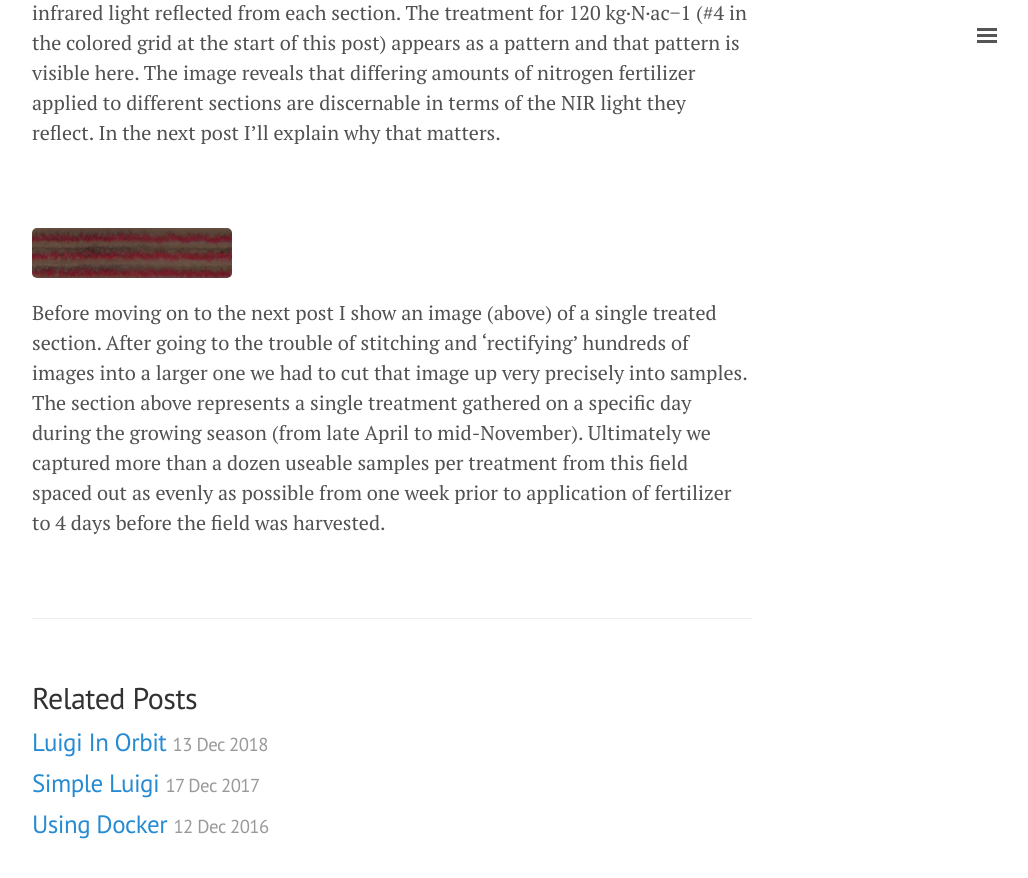
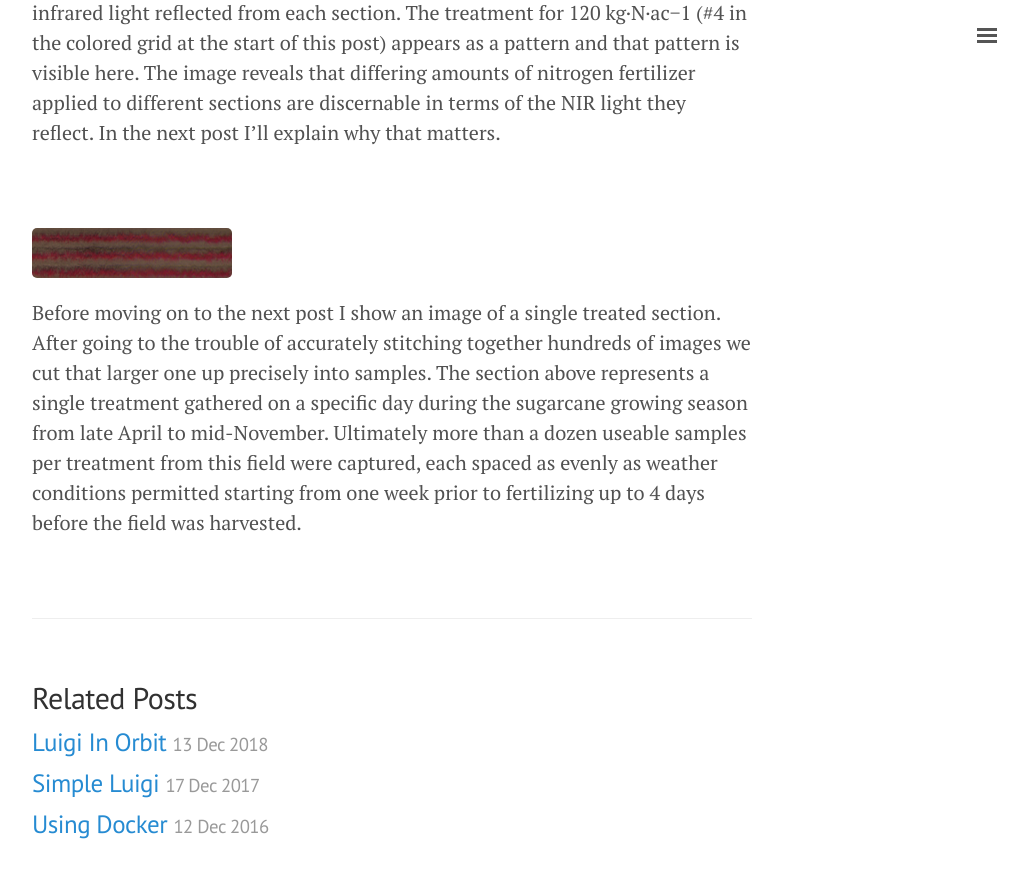
Before and after one commit to geraldmc/geraldmc.github.io, a Jekyll site: the page built from _posts/2019-02-23-predicting-yield-1.md, in a window 1280 px wide and 900 px high, scrolled down 4823 px. Shown: the top 878 px of the window, without its empty margins (248-1276 px from the left). Built offline with Jekyll 4.4.1, drawn with Linux system fonts in a browser that asks for light colours.

```diff
--- a/_posts/2019-02-23-predicting-yield-1.md
+++ b/_posts/2019-02-23-predicting-yield-1.md
@@ -63,4 +63,4 @@ A more interesting thing revealed here are the shades of red in different parts
 <br />
 ![CIR Section 001]({{ site.url }}/assets/2017-04-25_001_3_CIR.png){:height="50px" width="200px"}
 
-Before moving on to the next post I show an image (above) of a single treated section. After going to the trouble of stitching and 'rectifying' hundreds of images into a larger one we had to cut that image up very precisely into samples. The section above represents a single treatment gathered on a specific day during the growing season (from late April to mid-November). Ultimately we captured more than a dozen useable samples per treatment from this field spaced out as evenly as possible from one week prior to application of fertilizer to 4 days before the field was harvested.
+Before moving on to the next post I show an image of a single treated section. After going to the trouble of accurately stitching together hundreds of images we cut that larger one up precisely into samples. The section above represents a single treatment gathered on a specific day during the sugarcane growing season from late April to mid-November. Ultimately more than a dozen useable samples per treatment from this field were captured, each spaced as evenly as weather conditions permitted starting from one week prior to fertilizing up to 4 days before the field was harvested.
```
